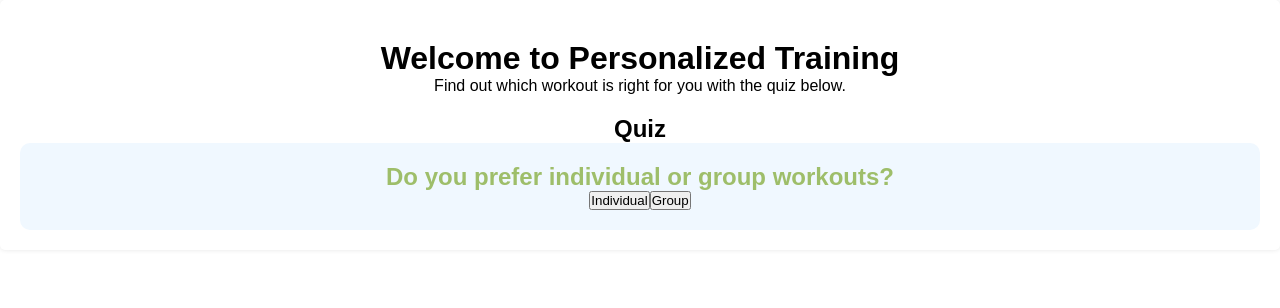
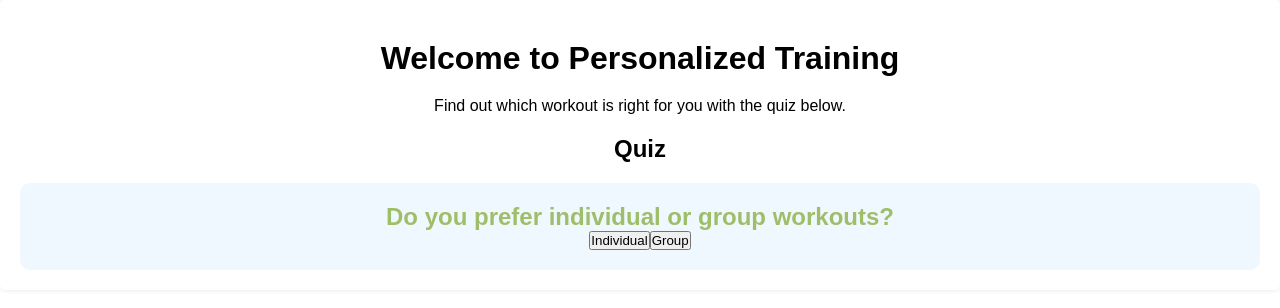
Before and after one commit to JulianaZani/codeinstituteproject2, a plain HTML site: page index.html in a window 1280 px wide. Drawn offline with Linux system fonts and the light colour scheme.

Commit message:
add padding20px class

```diff
--- a/assets/css/style.css
+++ b/assets/css/style.css
@@ -10,10 +10,6 @@ html {
     display: flex;
     flex-direction: column;
   }
-
-header {
-    padding: 20px;
-}
 
 body {
     font-family: Arial, sans-serif;
@@ -29,3 +25,7 @@ body {
     padding: 20px;
     border-radius: 10px;
 }
+
+.padding20px {
+    padding: 20px;
+}
--- a/index.html
+++ b/index.html
@@ -22,14 +22,14 @@
 
     <header>
 
-      <h1>Welcome to Personalized Training</h1>
+      <h1 class="padding20px">Welcome to Personalized Training</h1>
       <p>Find out which workout is right for you with the quiz below.</p>
 
     </header>
 
     <main>
 
-      <h2>Quiz</h2>
+      <h2 class="padding20px">Quiz</h2>
 
       <div class="quiz-container">
 
```
